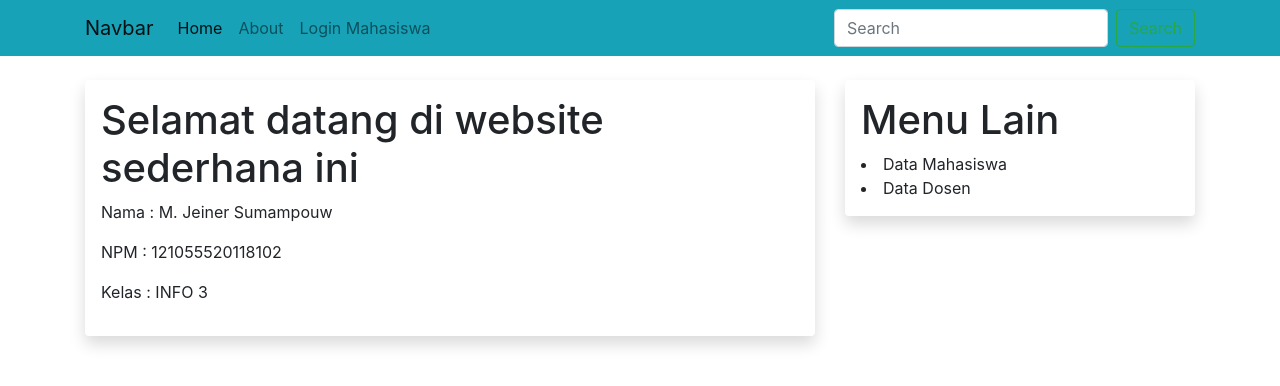
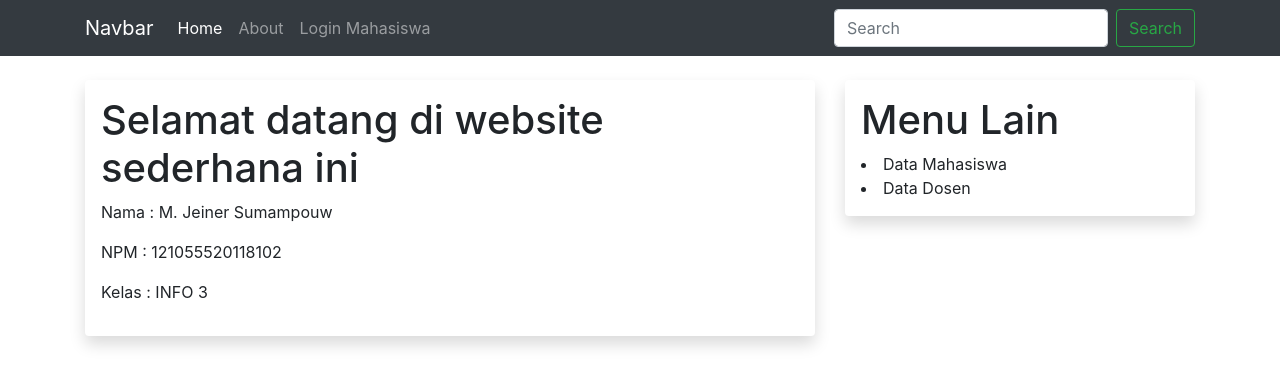
Before and after one commit to Nurholis7/is, a Flask app: page /about in a window 1280 px wide. Shown: the top 386 px of the page. Run offline with Flask 2, Linux system fonts and the light colour scheme; some libraries are stand-ins or nearby versions.

Commit message:
menambahakan file baru

```diff
--- a/sim/templates/base.html
+++ b/sim/templates/base.html
@@ -6,7 +6,7 @@
     </head>
 
     <body>
-        <nav class="navbar navbar-expand-lg navbar-light bg-info">
+        <nav class="navbar navbar-expand-lg navbar-dark bg-dark">
         <div class="container">
             <a class="navbar-brand" href="#">Navbar</a>
             <button class="navbar-toggler" type="button" data-toggle="collapse" data-target="#navbarSupportedContent" aria-controls="navbarSupportedContent" aria-expanded="false" aria-label="Toggle navigation">
```
